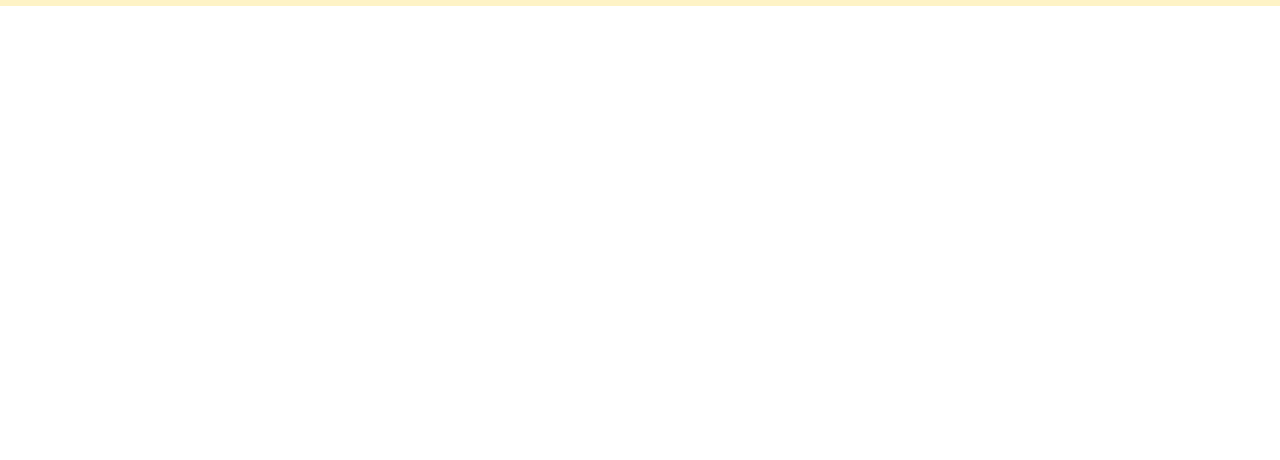
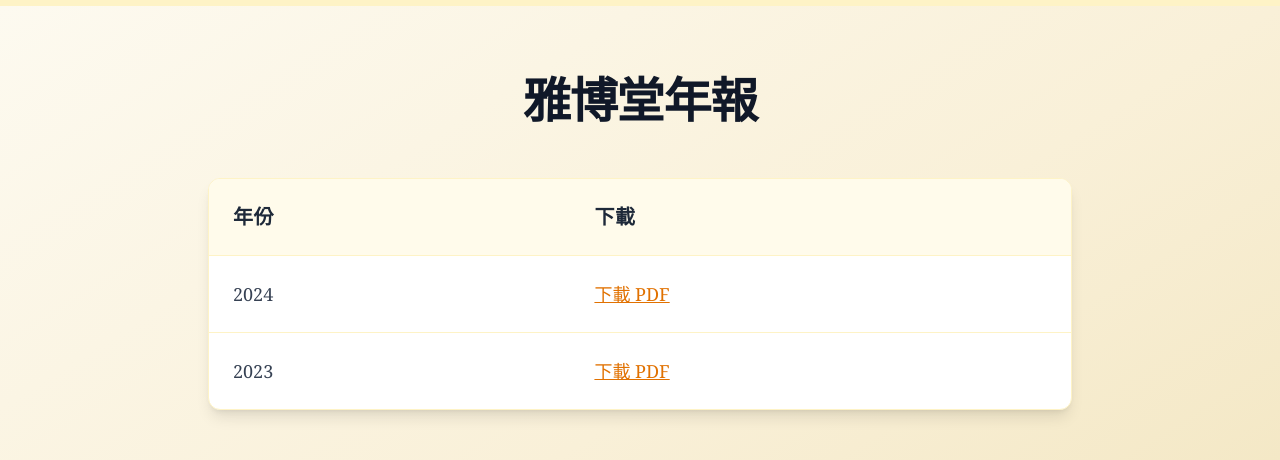
Before and after one commit to GaryHsieh0422/church-website, a Next.js app: page /resources/annual-report in a window 1280 px wide. Shown: the part 154-614 px from the top of the page. Built offline with nearby package versions, Linux system fonts and the light colour scheme; no server answers.

Commit message:
added resource

```diff
--- a/app/resources/annual-report/page.tsx
+++ b/app/resources/annual-report/page.tsx
@@ -1,3 +1,55 @@
+"use client";
+
+import { useState } from "react";
+
 export default function AnnualReport() {
-  return <main></main>;
+  const [reports] = useState([
+    { id: "1", year: "2024", fileUrl: "/reports/2024-annual-report.pdf" },
+    { id: "2", year: "2023", fileUrl: "/2.png" },
+  ]);
+
+  return (
+    <main className="min-h-screen bg-gradient-to-br from-[#fdfaf0] via-[#f9f0d8] to-[#f0e2b8] py-16">
+      <div className="container mx-auto px-4 max-w-4xl">
+        <h1 className="text-4xl sm:text-5xl font-serif font-extrabold text-gray-900 text-center mb-12 tracking-tight leading-tight animate-fade-in">
+          雅博堂年報
+        </h1>
+        <div className="bg-white rounded-xl shadow-lg border border-amber-100 overflow-hidden">
+          <table className="w-full table-auto">
+            <thead>
+              <tr className="bg-amber-50">
+                <th className="p-6 text-left text-xl font-serif font-semibold text-gray-800 tracking-wide">
+                  年份
+                </th>
+                <th className="p-6 text-left text-xl font-serif font-semibold text-gray-800 tracking-wide">
+                  下載
+                </th>
+              </tr>
+            </thead>
+            <tbody>
+              {reports.map((report) => (
+                <tr
+                  key={report.id}
+                  className="border-t border-amber-100 hover:bg-amber-50 transition-colors duration-200"
+                >
+                  <td className="p-6 text-lg font-serif text-gray-700">
+                    {report.year}
+                  </td>
+                  <td className="p-6">
+                    <a
+                      href={report.fileUrl}
+                      download
+                      className="inline-block text-amber-600 hover:text-amber-800 font-serif text-lg underline transition-colors duration-200 hover:scale-105 transform"
+                    >
+                      下載 PDF
+                    </a>
+                  </td>
+                </tr>
+              ))}
+            </tbody>
+          </table>
+        </div>
+      </div>
+    </main>
+  );
 }
--- a/app/resources/newsletter/page.tsx
+++ b/app/resources/newsletter/page.tsx
@@ -1,3 +1,54 @@
+"use client";
+import Image from "next/image";
+
+const announcements = [
+  {
+    id: "1",
+    title: "MJ牧區「真理探險隊」暑期學校",
+    content:
+      "將於7月14-18日一連五天上午10:30至下午3:30在馬灣新村教會舉行，內容包括遊戲、信息、戶外活動及服侍。歡迎K2至小三小朋友參加。費用$200 (包戶外活動及午餐)。查詢及報名請聯絡申融融傳道或兒童導師。",
+    date: "2025-06-28",
+    image: "/2.png",
+  },
+];
+
 export default function Newsletter() {
-  return <main></main>;
+  return (
+    <main className="min-h-screen bg-gradient-to-br from-amber-50 via-yellow-50 to-white py-12 px-4 sm:px-6 lg:px-8">
+      <div className="max-w-4xl mx-auto">
+        <h1 className="text-4xl sm:text-5xl font-serif font-extrabold text-gray-900 text-center mb-12 tracking-tight leading-tight animate-fade-in">
+          電子週刊
+        </h1>
+
+        {announcements.map((announcement, index) => (
+          <div
+            key={announcement.id}
+            className="bg-white rounded-2xl shadow-md p-6 sm:p-8 mb-8 hover:shadow-xl transition-all duration-300 ease-in-out transform hover:-translate-y-1"
+          >
+            <h3 className="text-2xl font-serif font-semibold text-gray-800 mb-4 tracking-wide">
+              {announcement.title}
+            </h3>
+            <div className="mb-6">
+              <Image
+                src={announcement.image}
+                alt={announcement.title}
+                width={0}
+                height={192}
+                layout="responsive"
+              />
+            </div>
+            <p className="text-gray-600 text-base sm:text-lg font-sans leading-relaxed mb-4">
+              {announcement.content}
+            </p>
+            <p className="text-sm text-gray-500 font-sans italic">
+              日期: {announcement.date}
+            </p>
+            {index < announcements.length - 1 && (
+              <hr className="my-6 border-gray-200" />
+            )}
+          </div>
+        ))}
+      </div>
+    </main>
+  );
 }
```
